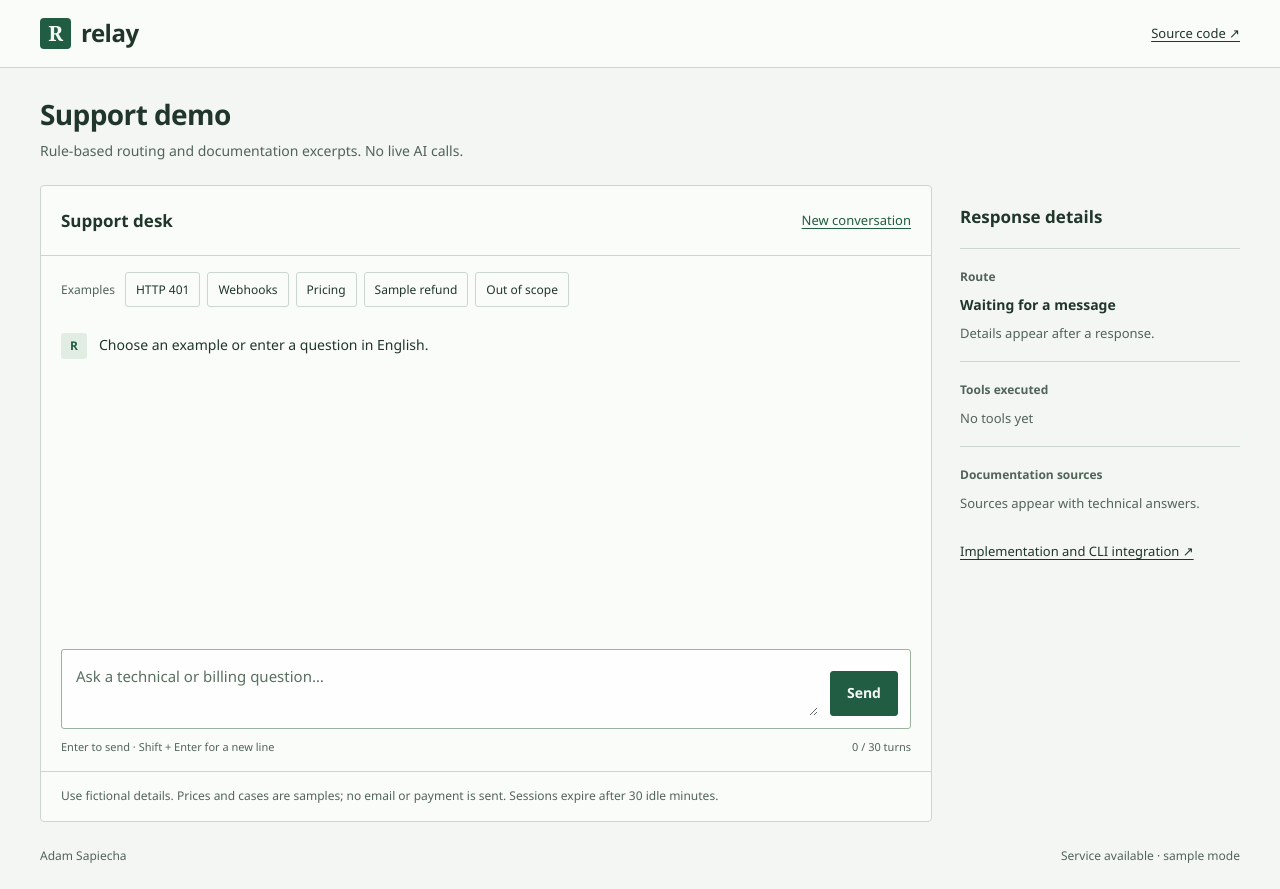
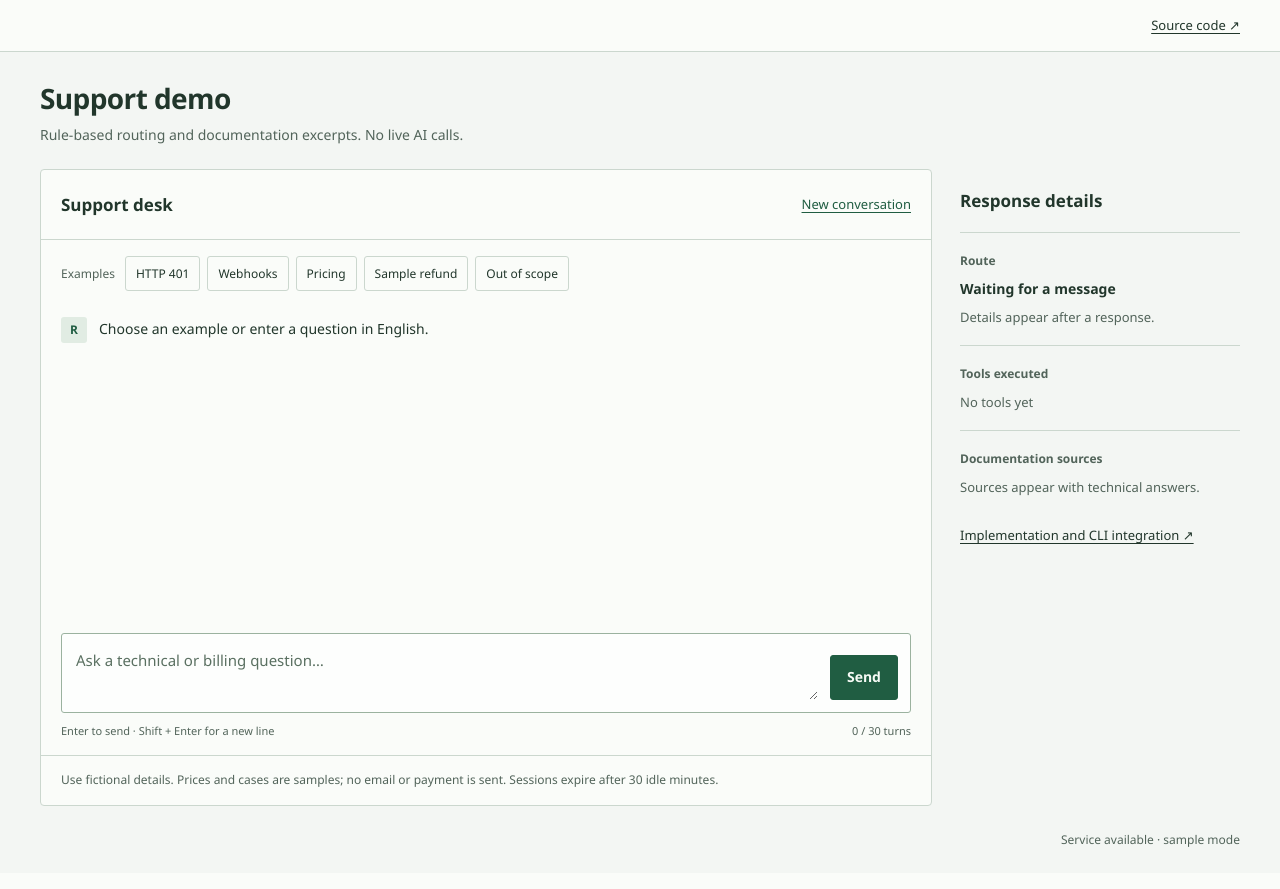
Before and after one commit to Adam-Sapiecha/Dual-agent-support-chatbot, a Spring Boot app: page / in a window 1280 px wide. After the commit the page ends 847 px from the top, so only its background shows below. Run offline with Spring Boot 4, Linux system fonts and the light colour scheme.

Commit message:
Remove promotional project marks from demo chrome

```diff
--- a/src/main/resources/static/app.css
+++ b/src/main/resources/static/app.css
@@ -5,9 +5,7 @@ button,textarea { font:inherit; } button { cursor:pointer; } button:disabled { c
 a { color:inherit; text-underline-offset:.25em; } a:hover { color:var(--green); }
 :focus-visible { outline:3px solid #598567; outline-offset:3px; }
 ::selection { background:#cde2d3; color:#183e29; }
-.topbar { min-height:68px; display:flex; justify-content:space-between; align-items:center; gap:20px; padding:14px max(28px,calc((100% - 1200px)/2)); border-bottom:1px solid var(--line); background:var(--surface); }
-.brand { display:flex; align-items:center; gap:10px; text-decoration:none; font-size:24px; font-weight:650; letter-spacing:-.5px; }
-.brandmark { display:grid; place-items:center; width:31px; height:31px; border-radius:4px; background:var(--green); color:#f5fbf5; font:700 21px Georgia,serif; }
+.topbar { min-height:52px; display:flex; justify-content:flex-end; align-items:center; gap:20px; padding:14px max(28px,calc((100% - 1200px)/2)); border-bottom:1px solid var(--line); background:var(--surface); }
 .source-link { font-size:13px; }
 main { max-width:1256px; margin:auto; padding:0 28px; }
 .intro { padding:28px 0 22px; }
@@ -56,7 +54,7 @@ textarea::placeholder { color:#5a7061; opacity:1; }
 .source summary { cursor:pointer; color:var(--green); font:12px/1.7 var(--mono); }
 .source p { white-space:pre-wrap; padding-top:10px; }
 .inspector>.source-link { display:inline-block; margin-top:10px; line-height:1.6; }
-footer { display:flex; justify-content:space-between; flex-wrap:wrap; gap:8px 24px; padding:24px 0; color:var(--muted); font-size:12px; }
+footer { display:flex; justify-content:flex-end; flex-wrap:wrap; gap:8px 24px; padding:24px 0; color:var(--muted); font-size:12px; }
 .skip-link { position:absolute; top:-100px; left:18px; padding:12px; background:var(--surface); z-index:5; }.skip-link:focus { top:12px; }
 .sr-only { position:absolute; width:1px; height:1px; padding:0; margin:-1px; overflow:hidden; clip-path:inset(50%); white-space:nowrap; border:0; }
 [hidden] { display:none!important; }
--- a/src/main/resources/static/index.html
+++ b/src/main/resources/static/index.html
@@ -1,7 +1,7 @@
 <!doctype html>
-<html lang="en"><head><meta charset="utf-8"><meta name="viewport" content="width=device-width, initial-scale=1"><meta name="description" content="Support demo: API documentation, request routing and sample billing."><title>Relay · Support demo</title><link rel="icon" href="favicon.svg"><link rel="stylesheet" href="app.css"><script src="app.js" defer></script></head>
+<html lang="en"><head><meta charset="utf-8"><meta name="viewport" content="width=device-width, initial-scale=1"><meta name="description" content="Support demo: API documentation, request routing and sample billing."><title>Support demo</title><link rel="icon" href="favicon.svg"><link rel="stylesheet" href="app.css"><script src="app.js" defer></script></head>
 <body><a class="skip-link" href="#chat-heading">Skip to conversation</a>
-<header class="topbar"><a class="brand" href="./"><span class="brandmark" aria-hidden="true">R</span> relay</a><a class="source-link" href="https://github.com/Adam-Sapiecha/Dual-agent-support-chatbot" target="_blank" rel="noreferrer">Source code ↗</a></header>
+<header class="topbar"><a class="source-link" href="https://github.com/Adam-Sapiecha/Dual-agent-support-chatbot" target="_blank" rel="noreferrer">Source code ↗</a></header>
 <main><section class="intro"><h1>Support demo</h1><p class="mode-note">Rule-based routing and documentation excerpts. No live AI calls.</p></section>
 <div class="workspace"><section class="chat-panel" aria-labelledby="chat-heading">
 <div class="panel-top"><h2 id="chat-heading" tabindex="-1">Support desk</h2><button id="reset" class="quiet">New conversation</button></div>
@@ -21,4 +21,4 @@
 <div class="trail-block"><h3>Tools executed</h3><div id="tools" class="muted">No tools yet</div></div>
 <div class="trail-block"><h3>Documentation sources</h3><div id="sources" class="muted">Sources appear with technical answers.</div></div>
 <a class="source-link" href="https://github.com/Adam-Sapiecha/Dual-agent-support-chatbot#readme" target="_blank" rel="noreferrer">Implementation and CLI integration ↗</a></aside></div>
-<footer><span>Adam Sapiecha</span><span id="health" role="status">Checking service…</span></footer></main></body></html>
+<footer><span id="health" role="status">Checking service…</span></footer></main></body></html>
```
